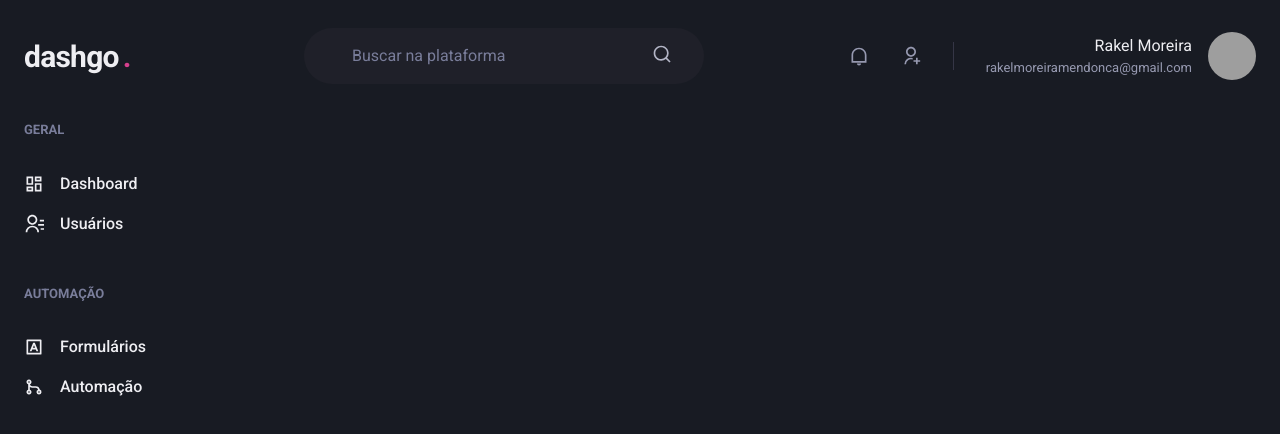
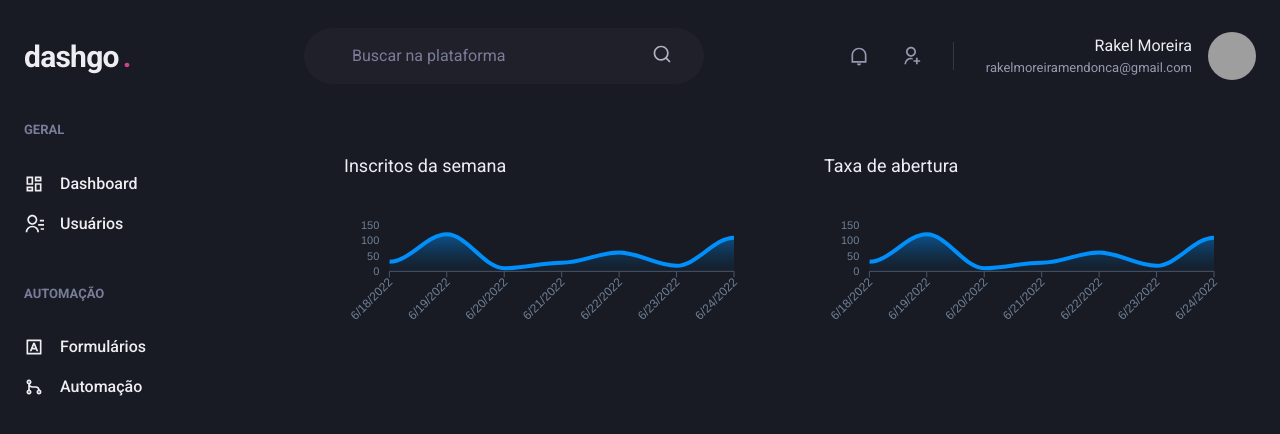
Before and after one commit to rakelmm/Iginite-dashgo, a Next.js app: page /dashboard in a window 1280 px wide. Shown: the top 434 px of the page. Built offline with nearby package versions, Linux system fonts and the light colour scheme; grey boxes are pictures that could not be loaded.

Commit message:
Página: Dashboard

```diff
--- a/package.json
+++ b/package.json
@@ -13,9 +13,11 @@
     "@chakra-ui/react": "^2.2.1",
     "@emotion/react": "^11.9.3",
     "@emotion/styled": "^11.9.3",
+    "apexcharts": "^3.35.3",
     "framer-motion": "^6.3.16",
     "next": "12.2.0",
     "react": "18.2.0",
+    "react-apexcharts": "^1.4.0",
     "react-dom": "18.2.0",
     "react-icons": "^4.4.0"
   },
--- a/src/pages/dashboard.tsx
+++ b/src/pages/dashboard.tsx
@@ -1,14 +1,99 @@
-import { Flex } from "@chakra-ui/react";
-import { Header } from "../components/Header";
-import { Sidebar } from "../components/Sidebar";
+import { Flex, SimpleGrid, Box, Text, theme } from "@chakra-ui/react"
+import { Header } from "../components/Header"
+import { Sidebar } from "../components/Sidebar"
+import dynamic from 'next/dynamic';
+import { ApexOptions } from "apexcharts";
+
+const Chart = dynamic(() => import('react-apexcharts'), { ssr: false });
+
+const options: ApexOptions = {
+    chart: {
+        toolbar: {
+            show: false,
+        },
+        zoom: {
+            enabled: false,
+        },
+        foreColor: theme.colors.gray[500],
+    },
+    grid: {
+        show: false
+    },
+    dataLabels: {
+        enabled: false
+    },
+    tooltip: {
+        enabled: false
+    },
+    xaxis: {
+        labels: {
+            formatter: function (val) {
+                return new Date(val).toLocaleDateString()
+            },
+        },
+        axisBorder: {
+            color: theme.colors.gray[600]
+        },
+        axisTicks: {
+            color: theme.colors.gray[600]
+        },
+        categories: [
+            '2022-06-18T00:00:00.000Z',
+            '2022-06-19T00:00:00.000Z',
+            '2022-06-20T00:00:00.000Z',
+            '2022-06-21T00:00:00.000Z',
+            '2022-06-22T00:00:00.000Z',
+            '2022-06-23T00:00:00.000Z',
+            '2022-06-24T00:00:00.000Z',
+        ]
+    },
+    fill: {
+        opacity: 0.3,
+        type: 'gradient',
+        gradient: {
+            shade: 'dark',
+            opacityFrom: 0.7,
+            opacityTo: 0.3
+        }
+    }
+}
+
+const series = [
+    { name: 'series1', data: [31, 120, 10, 28, 61, 18, 109] },
+]
 
 export default function Dashboard() {
     return (
-        <Flex direction='column' h='100vh'>
-            <Header/>
 
-            <Flex w='100%' my='6' maxWidth={1480} mx='auto' px='6'>
+        <Flex direction="column" h="100vh">
+            <Header />
+
+            <Flex w="100%" my="6" maxWidth={1480} mx="auto" px="6">
+
                 <Sidebar />
+
+                <SimpleGrid flex="1" gap="4" minChildWidth="320px" alignItems="flex-start">
+
+                    <Box
+                        p={["6", "8"]}
+                        // bg="gray.800"
+                        borderRadius={8}
+                        pb="4"
+                    >
+                        <Text fontSize="lg" mb="4" >Inscritos da semana</Text>
+                        <Chart options={options} series={series} type="area" height={160} />
+                    </Box>
+                    <Box
+                        p={["6", "8"]}
+                        // bg="gray.800"
+                        borderRadius={8}
+                        pb="4"
+                    >
+                        <Text fontSize="lg" mb="4" >Taxa de abertura</Text>
+                        <Chart options={options} series={series} type="area" height={160} />
+                    </Box>
+
+                </SimpleGrid>
             </Flex>
         </Flex>
     )
```
Also changed, not shown: 1 other file (tests, documents, lock files or other folders).
